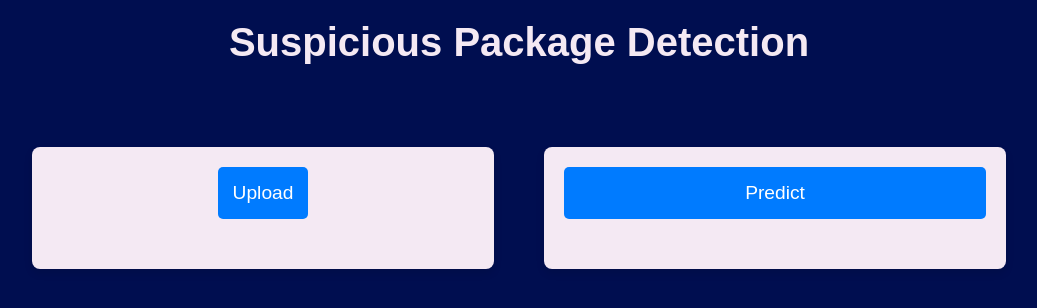
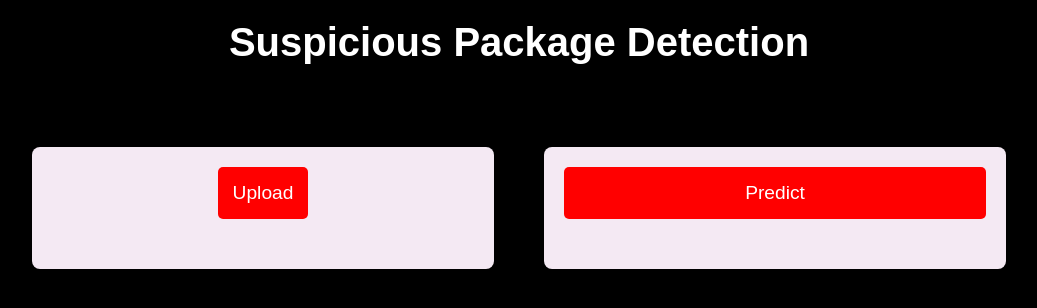
Before and after one commit to kowsalya-42/Suspicious_Package_Detection, a Flask app: page / in a window 1280 px wide. Shown: the top 308 px of the page, without its empty margins (121-1158 px from the left). Run offline with Flask 3, Linux system fonts and the light colour scheme.

Commit message:
Update index.html

```diff
--- a/templates/index.html
+++ b/templates/index.html
@@ -12,13 +12,13 @@
             align-items: center;
             margin: 0;
             padding: 0;
-            background-color: #000E50;
+            background-color: black;
         }
         h1 {
             text-align: center;
             margin-top: 20px;
             font-size: 2.5em;
-            color: #F4E9F3;
+            color: white;
         }
         .container {
             display: flex;
@@ -26,6 +26,7 @@
             width: 80%;
             margin-top: 30px;
             height: 50%;
+            background-color: black;
         }
         .column {
             width: 45%;
@@ -44,14 +45,14 @@
             padding: 15px;
             font-size: 1.2em;
             color: #fff;
-            background-color: #007bff;
+            background-color: red;
             border: none;
             border-radius: 5px;
             cursor: pointer;
             margin-bottom: 20px;
         }
         .column button:hover {
-            background-color: #0056b3;
+            background-color: #F4511E;
         }
         .upload-preview, .predict-output {
             width: 100%;
```
